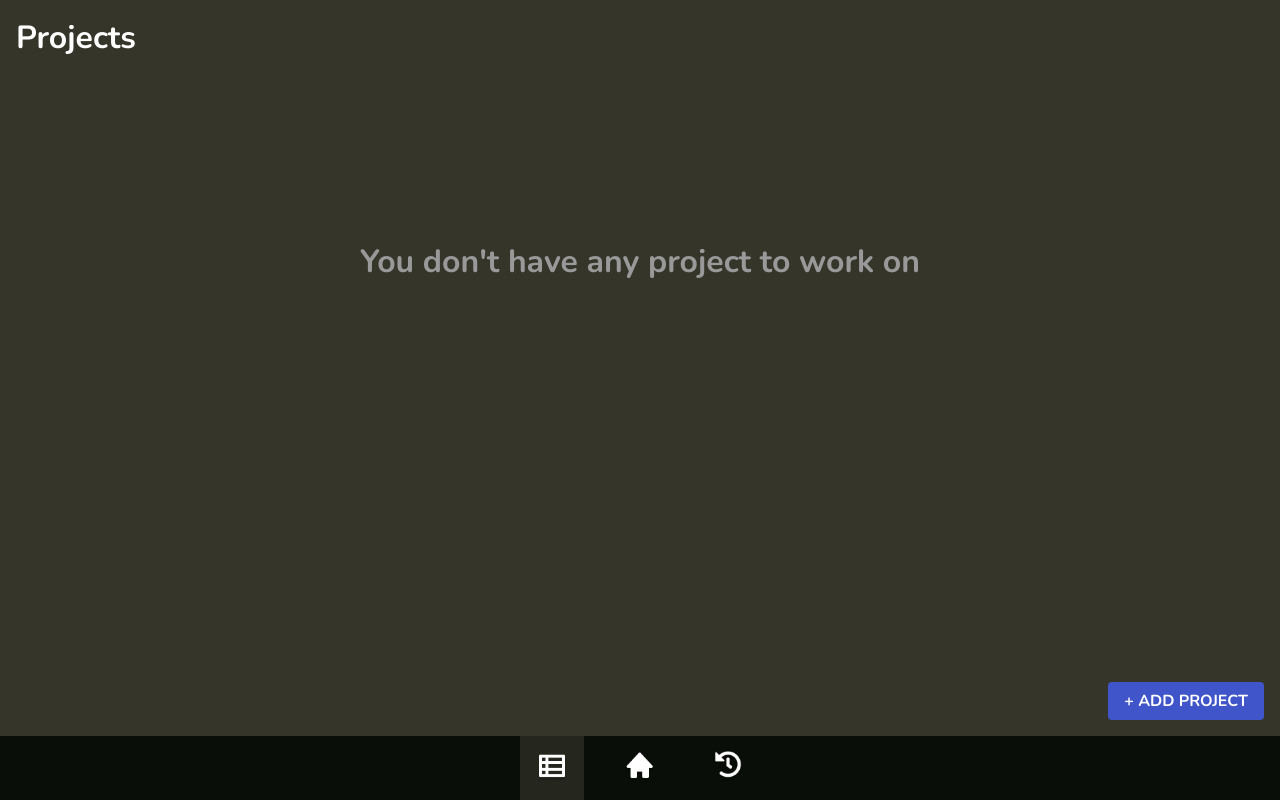
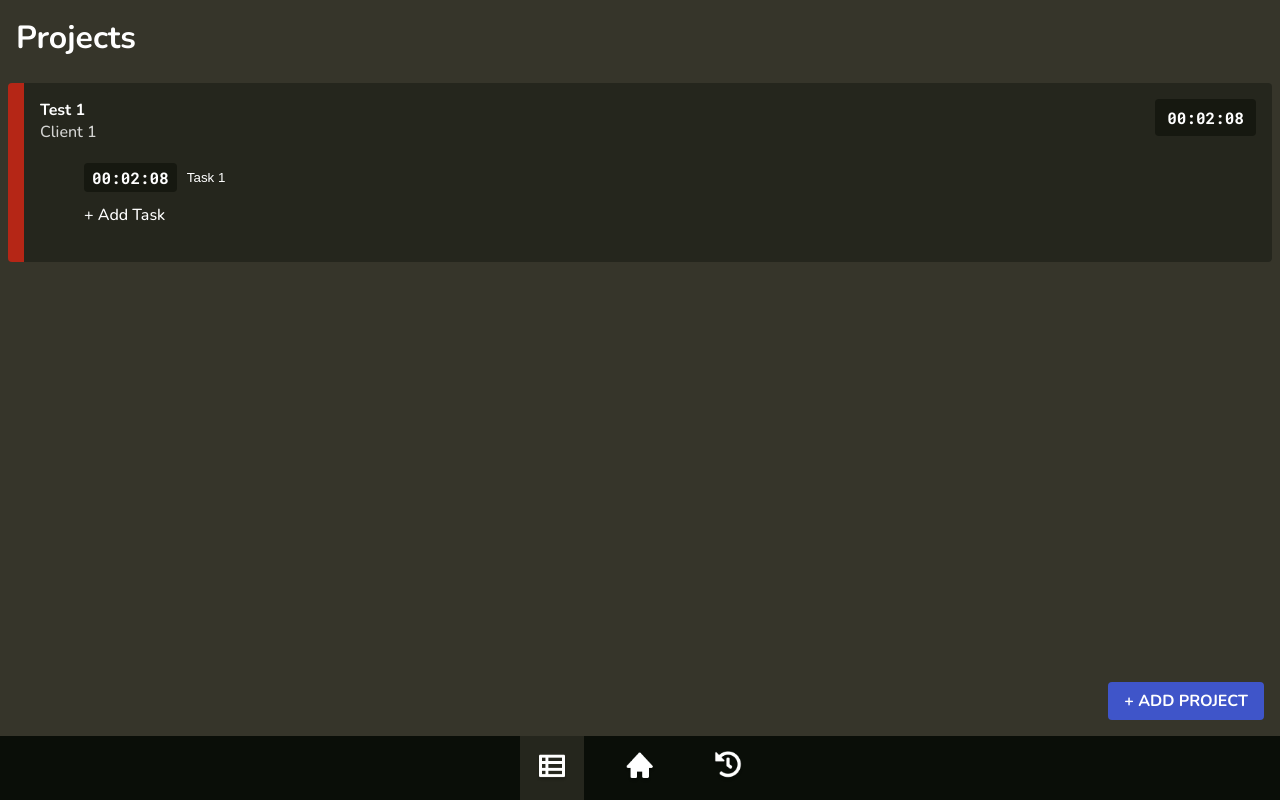
Before and after one commit to ivan-bortnik/simple-time-tracker, a Vue app: page / in a window 1280 px wide. Both pictures are taken after a click on the button 552 px from the left and 768 px from the top of the page. Built offline with nearby package versions, Linux system fonts and the light colour scheme.

Commit message:
Almost functionning history

```diff
--- a/src/App.vue
+++ b/src/App.vue
@@ -4,9 +4,9 @@
     <p id="no-project" v-if="projects.length == 0">You don't have any project to work on</p>
 
     <timer v-if="currentTab == 'timer' && projects.length > 0"
-    :project="projects[currentTask.project].name"
-    :task="projects[currentTask.project].tasks[currentTask.task].name"></timer>
+    :workingon="`${projects[currentTask.project].name} - ${projects[currentTask.project].tasks[currentTask.task].name}`"></timer>
     <projects-list v-if="currentTab == 'projects'" :projects="projects"></projects-list>
+    <history v-if="currentTab == 'history'"></history>
 
     <tab-bar></tab-bar>
 
@@ -17,23 +17,50 @@
 import TabBar from './components/TabBar/TabBar.vue';
 import Timer from './components/Timer/Timer.vue';
 import ProjectsList from './components/ProjectsList/ProjectsList.vue';
+import History from './components/History/History.vue';
 
 export default {
   components: {
     'tab-bar': TabBar,
     'timer': Timer,
-    'projects-list': ProjectsList
+    'projects-list': ProjectsList,
+    'history': History
   },
   data () {
     return {
       currentTab: 'timer',
 
+      // Currently, those refers to the index of the task or project in
+      // the projects array, in the future, they should refer to their
+      // ID instead
       currentTask: {
         project: 0,
         task: 0
       },
 
-      projects: []
+      projects: [
+        {
+          id: 0,
+          name: 'Test 1',
+          client: 'Client 1',
+          colorTag: 0,
+          tasks: [
+            { id: 0, name: 'Task 1', elapsedTime: 128}
+          ]
+        }
+      ],
+
+      history: [
+        {
+          projectID: 0,
+          taskID: 0,
+          date: '10/11/2022',
+          // The date is directly computed and stored as a string
+          // to avoid unnescssary calculations afterwards
+          elapsedTime: 128,
+          name: 'Test 1 - Task 1'
+        }
+      ]
     }
   },
 
@@ -52,6 +79,26 @@ export default {
     save () {
       let dataAsString =  JSON.stringify(this.projects);
       localStorage.setItem('projects', dataAsString);
+    },
+
+    saveToHistory (elapsedTime) {
+      const today = new Date();
+      const yyyy = today.getFullYear();
+      let mm = today.getMonth() + 1; // Months start at 0!
+      let dd = today.getDate();
+
+      if (dd < 10) dd = '0' + dd;
+      if (mm < 10) mm = '0' + mm;
+
+      const formattedDate = dd + '/' + mm + '/' + yyyy;
+
+      this.history.push({
+        projectID:  this.projects[this.currentTask.project].id,
+        taskID: this.projects[this.currentTask.project].tasks[this.currentTask.task].id,
+        date: formattedDate,
+        elapsedTime: elapsedTime,
+        name: `${this.projects[this.currentTask.project].name} - ${this.projects[this.currentTask.project].tasks[this.currentTask.task].name}`
+      })
     }
   }
 }
@@ -77,5 +124,6 @@ export default {
   font-weight: bolder;
   text-align: center;
   margin: 30vh 0;
+  z-index: 1;
 }
 </style>
--- a/src/components/CreateProject/CreateProject.vue
+++ b/src/components/CreateProject/CreateProject.vue
@@ -53,8 +53,13 @@ export default {
 
             // TODO: Validate data
 
+            // Assign ID
+            let id = this.$parent.projects.at(-1).id + 1;
+            // TODO: Check compatibility of at() method
+
             // Send data
-            this.$parent.$parent.projects.push({
+            this.$parent.projects.push({
+                id,
                 name: name,
                 client: client,
                 colorTag: tag,
--- /dev/null
+++ b/src/components/History/History.css
@@ -0,0 +1,45 @@
+#root {
+    position: absolute;
+    background-color: #36352A;
+    height: 100vh;
+    width: 100vw;
+    z-index: 10;
+    color: white;
+}
+
+h1 {
+    margin: 0;
+    padding: 16px;
+}
+
+.container {
+    position: inherit;
+    height: calc(100vh - 140px);
+    width: 100vw;
+    overflow: scroll;
+    bottom: 0;
+    padding-bottom: 64px;
+}
+
+ul {
+    margin-top: 48px;
+}
+
+li {
+    margin: 16px 0;
+}
+
+.date {
+    font-weight: bolder;
+    opacity: .65;
+    font-size: 14pt;
+    margin: 0 12px;
+}
+
+.time {
+    font-family: 'Roboto Mono';
+    background-color: #161810;
+    padding: 4px 8px;
+    margin: 0 8px 0 0;
+    border-radius: 4px;
+}
--- /dev/null
+++ b/src/components/History/History.vue
@@ -0,0 +1,32 @@
+<template>
+    <div id="root">
+
+        <h1>History</h1>
+
+        <div class="container">
+            <ul>
+                <li v-for="(item, key) in $parent.history" :key="key">
+                    <span class="data">{{ item.date }}</span> <span class="time">{{ formatTime(item.elapsedTime) }}</span> {{item.name}}
+                </li>
+            </ul>
+        </div>
+
+    </div>
+</template>
+
+<script>
+export default {
+    methods: {
+        formatTime (time) {
+            // Return elapsed time in a string in a HH:MM:SS format
+            let hrs = `${Math.floor(time / 3600)}`.padStart(2, '0');
+            let min = `${Math.floor(time % 3600 / 60)}`.padStart(2, '0');
+            let sec = `${time % 60}`.padStart(2, '0');
+
+            return `${hrs}:${min}:${sec}`;
+        }
+    }
+}
+</script>
+
+<style scoped src="./History.css"></style>
--- a/src/components/ProjectsList/ProjectsList.css
+++ b/src/components/ProjectsList/ProjectsList.css
@@ -1,13 +1,15 @@
 h1 {
-    top: 64px;
-    margin: 16px;
+    margin: 0;
+    padding: 16px;
     color: white;
 }
 
 .container {
-    height: calc(100vw - 76px);
-    margin-bottom: 64px;
+    position: inherit;
+    height: calc(100vh - 140px);
     overflow: scroll;
+    bottom: 0;
+    padding-bottom: 64px;
 }
 
 .project {
@@ -85,7 +87,7 @@ li input:focus {
     border-radius: 4px;
 }
 
-#total-time {
+.total-time {
     position: relative;
     font-weight: bold;
     font-family: 'Roboto Mono';
@@ -94,4 +96,5 @@ li input:focus {
     border-radius: 4px;
     right: 0;
     float: right;
+    display: block;
 }
--- a/src/components/ProjectsList/ProjectsList.vue
+++ b/src/components/ProjectsList/ProjectsList.vue
@@ -10,7 +10,7 @@
             v-for="(obj, projectID) in projects"
             :key="projectID"
             :style="{'border-color': getColor(obj.colorTag)}">
-                <p id="total-time">{{ formatTime(getTotalTime(projectID)) }}</p>
+                <p class="total-time">{{ formatTime(getTotalTime(projectID)) }}</p>
 
                 <p class="project-name">{{ obj.name }}</p>
                 <p class="project-client">{{ obj.client }}</p>
@@ -64,7 +64,9 @@ export default {
         },
 
         addTask (idx) {
-            this.projects[idx].tasks.push({name: "Task", elapsedTime: 0});
+            // Assign ID
+            let id = this.projects[idx].tasks.at(-1) + 1;
+            this.projects[idx].tasks.push({id, name: "Task", elapsedTime: 0});
         },
 
         setTask (projectIdx, taskIdx) {
--- a/src/components/TabBar/TabBar.vue
+++ b/src/components/TabBar/TabBar.vue
@@ -11,7 +11,7 @@
 
         <button class="tab"
         :style="[selectedTab == 'history'?{'background-color':'#25261D'}:{'background-color':'#0A0E08'}]"
-        @click="selectedTab = 'history'"><img src="../../assets/history.png" alt=""></button>
+        @click="$parent.currentTab = 'history'; selectedTab = 'history'"><img src="../../assets/history.png" alt=""></button>
 
     </div>
 </template>
@@ -39,6 +39,7 @@ export default {
         text-align: center;
         display: flex;
         justify-content: center;
+        z-index: 999;
     }
 
     button {
--- a/src/components/Timer/Timer.vue
+++ b/src/components/Timer/Timer.vue
@@ -5,7 +5,7 @@
 
         <div class="current-task">
             <p style="font-weight: light; opacity: .6">Working on</p>
-            <p style="font-weight: bold;">{{ project }} - {{ task }}</p>
+            <p style="font-weight: bold;">{{ workingon }}</p>
         </div>
 
         <p id="timer">{{ formatTime() }}</p>
@@ -25,7 +25,7 @@ import StopConfirmation from '../StopConfirmation/StopConfirmation.vue';
 export default {
     name: "Timer",
 
-    props: ["project", "task"],
+    props: ["workingon"],
 
     components: {
         'stop-confirmation': StopConfirmation
@@ -82,9 +82,12 @@ export default {
             this.isRunning = false;
             this.buttonSource = this.buttonStart;
 
+            this.$parent.saveToHistory(this.elapsedTime);
+
             // bro...
             this.$parent.projects[this.$parent.currentTask.project].tasks[this.$parent.currentTask.task].elapsedTime += this.elapsedTime;
             this.elapsedTime = 0;
+
 
             // Save
             this.$parent.save();
```
